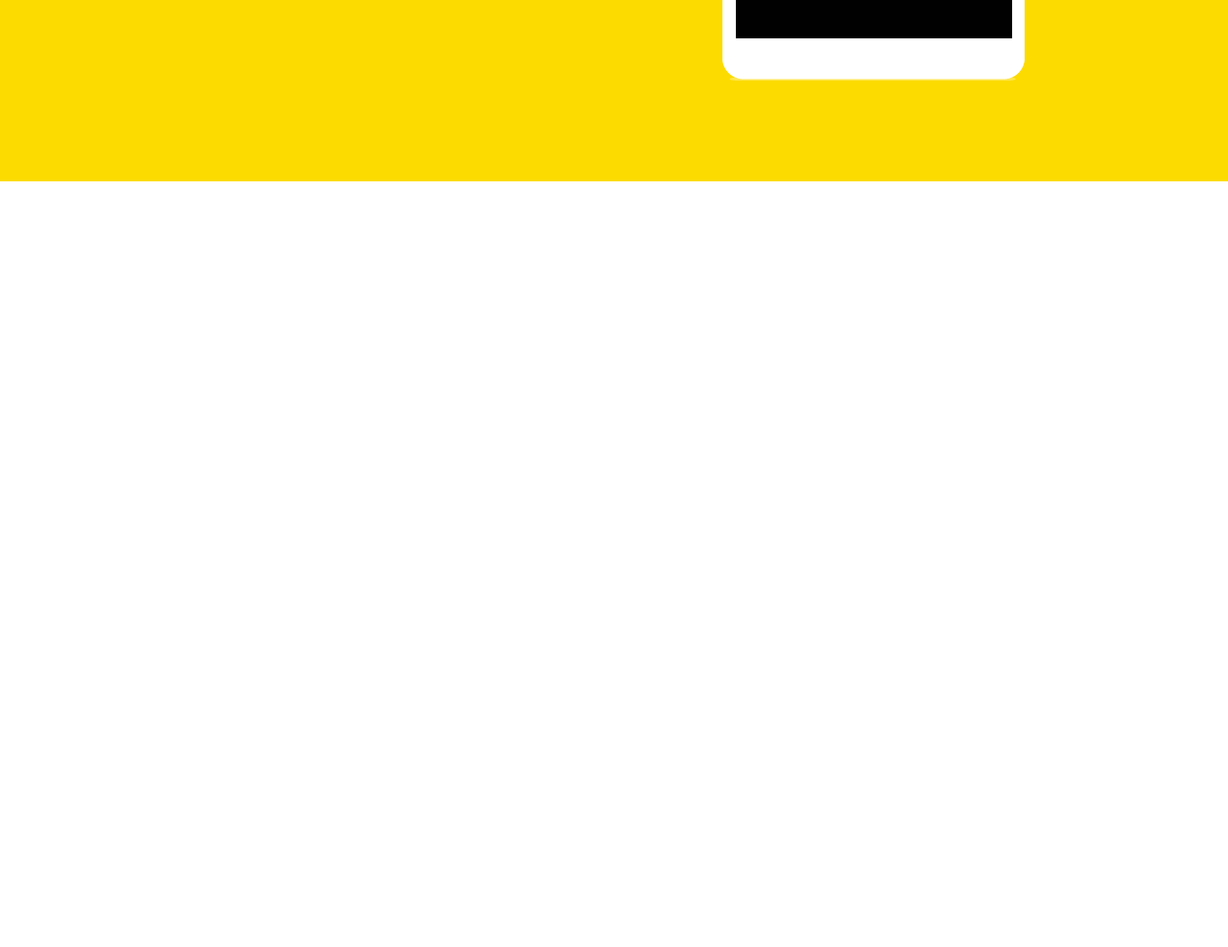
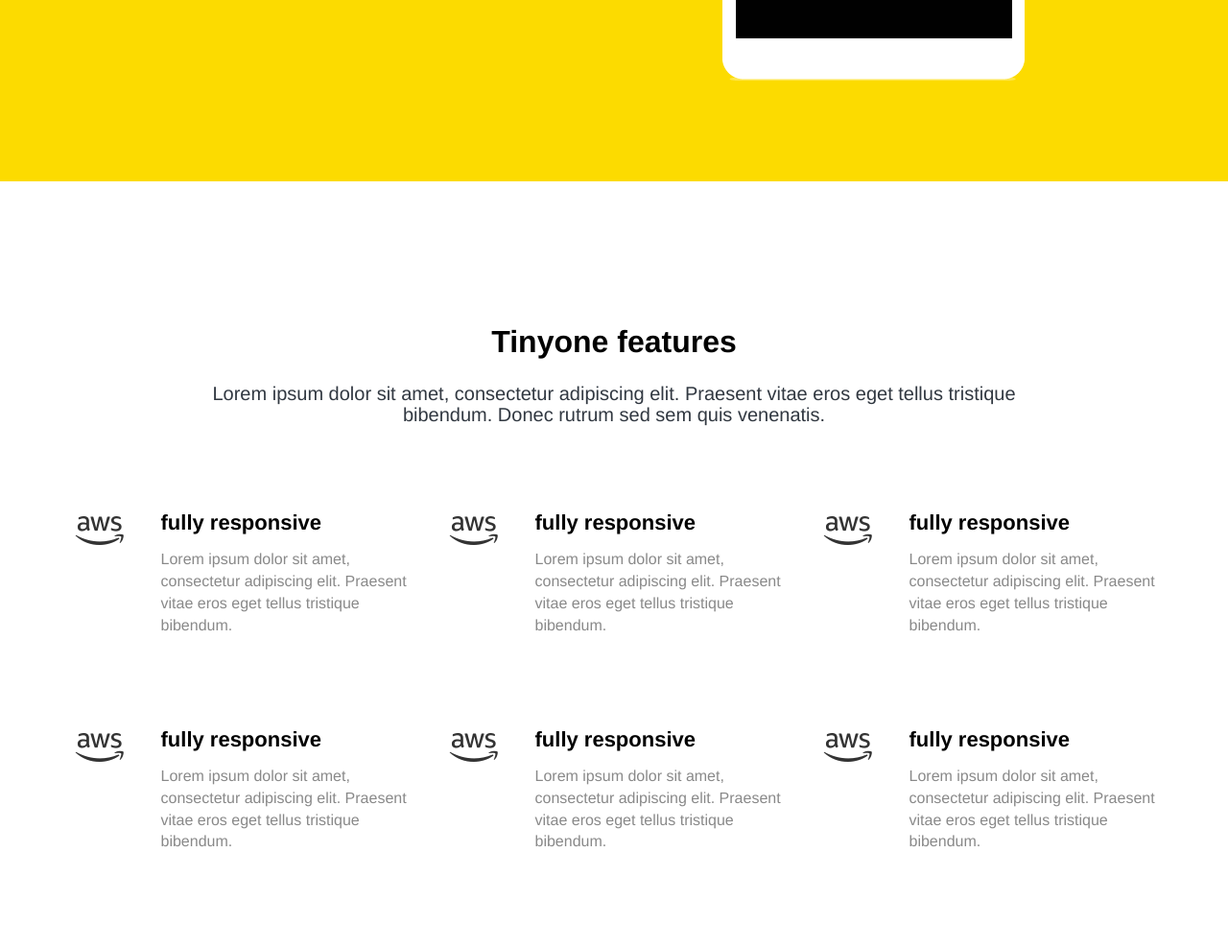
Before and after one commit to iamrk-js/tinyone, a plain HTML site: page index.html in a window 1280 px wide. Shown: the part 551-1538 px from the top of the page at 96% size. Before the commit the page ends 800 px from the top, so only its background shows below. Drawn offline with nearby package versions, Linux system fonts and the light colour scheme.

Commit message:
work on html and css of feature section

```diff
--- a/assets/css/style.css
+++ b/assets/css/style.css
@@ -26,3 +26,21 @@
 .inspiration{
     margin-top: 7.2rem;
 }
+
+
+/* features css starts here  */
+
+.features{
+    padding: 15rem 0 8.5rem;
+}
+.featuresTubmb{
+    margin-bottom: 8.5rem;
+}
+.featuresContainer{
+    padding:  0 2rem;
+    margin-bottom: 9rem;
+}
+
+.featuresTubmb i {
+    font-size: 4rem;
+}
--- a/assets/css/typography.css
+++ b/assets/css/typography.css
@@ -32,3 +32,15 @@
     display: inline-block;
     margin-right: 4rem;
 }
+
+.feaThumbHeading {
+  font-size: 2.2rem;
+  color: var(--text-color-pri);
+  font-weight: bold;
+  margin: 0 0 1.5rem;
+}
+.feaThumbPara{
+  font-size: 1.6rem;
+  font-weight: 400;
+  color: var(--text-color-q);
+}
--- a/assets/css/utility.css
+++ b/assets/css/utility.css
@@ -4,6 +4,7 @@
   --text-color-pri: #010101;
   --text-color-sec : #313841;
   --text-color-tri : #555;
+  --text-color-q : #898989;
 }
 
 
@@ -16,3 +17,12 @@ ul {
 a:is(:link, :visited) {
   text-decoration: none;
 }
+
+
+.px-20{
+  padding: 0 2rem;
+}
+
+.mb-90 {
+  margin-bottom: 9rem;
+}
--- a/index.html
+++ b/index.html
@@ -11,7 +11,13 @@
       integrity="sha384-HSMxcRTRxnN+Bdg0JdbxYKrThecOKuH5zCYotlSAcp1+c8xmyTe9GYg1l9a69psu"
       crossorigin="anonymous"
     />
-    <link rel="stylesheet" href="https://cdnjs.cloudflare.com/ajax/libs/font-awesome/6.7.1/css/all.min.css" integrity="sha512-5Hs3dF2AEPkpNAR7UiOHba+lRSJNeM2ECkwxUIxC1Q/FLycGTbNapWXB4tP889k5T5Ju8fs4b1P5z/iB4nMfSQ==" crossorigin="anonymous" referrerpolicy="no-referrer" />
+    <link
+      rel="stylesheet"
+      href="https://cdnjs.cloudflare.com/ajax/libs/font-awesome/6.7.1/css/all.min.css"
+      integrity="sha512-5Hs3dF2AEPkpNAR7UiOHba+lRSJNeM2ECkwxUIxC1Q/FLycGTbNapWXB4tP889k5T5Ju8fs4b1P5z/iB4nMfSQ=="
+      crossorigin="anonymous"
+      referrerpolicy="no-referrer"
+    />
     <!-- HTML5 shim and Respond.js for IE8 support of HTML5 elements and media queries -->
     <!-- WARNING: Respond.js doesn't work if you view the page via file:// -->
     <!--[if lt IE 9]>
@@ -66,8 +72,6 @@
 
         <div class="row">
           <div class="col-md-5">
-
-
             <div class="inspiration">
               <h1 class="pri-heading">Inspire your inspiration</h1>
 
@@ -109,6 +113,128 @@
       </div>
     </section>
 
+    <!-- ############ features section mark starts here #############  -->
+
+    <section class="features">
+      <div class="container">
+        <div class="row">
+          <div class="col-md-10 col-md-offset-1 text-center">
+            <div class="featuresContainer">
+              <h1 class="pri-heading">Tinyone features</h1>
+
+              <h2 class="sec-heading">
+                Lorem ipsum dolor sit amet, consectetur adipiscing elit.
+                Praesent vitae eros eget tellus tristique bibendum. Donec rutrum
+                sed sem quis venenatis.
+              </h2>
+            </div>
+          </div>
+        </div>
+
+        <div class="row">
+          <div class="col-sm-6 col-md-6 col-lg-4">
+            <div class="featuresTubmb">
+              <div class="row">
+                <div class="col-sm-3 col-xs-3 text-center">
+                  <i class="fa-brands fa-aws"></i>
+                </div>
+                <div class="col-sm-9 col-xs-9">
+                  <h3 class="feaThumbHeading">fully responsive</h3>
+                  <p class="feaThumbPara">
+                    Lorem ipsum dolor sit amet, consectetur adipiscing elit.
+                    Praesent vitae eros eget tellus tristique bibendum.
+                  </p>
+                </div>
+              </div>
+            </div>
+          </div>
+          <div class="col-sm-6 col-md-6 col-lg-4">
+            <div class="featuresTubmb">
+              <div class="row">
+                <div class="col-sm-3 col-xs-3 text-center">
+                  <i class="fa-brands fa-aws"></i>
+                </div>
+                <div class="col-sm-9 col-xs-9">
+                  <h3 class="feaThumbHeading">fully responsive</h3>
+                  <p class="feaThumbPara">
+                    Lorem ipsum dolor sit amet, consectetur adipiscing elit.
+                    Praesent vitae eros eget tellus tristique bibendum.
+                  </p>
+                </div>
+              </div>
+            </div>
+          </div>
+          <div class="col-sm-6 col-md-6 col-lg-4">
+            <div class="featuresTubmb">
+              <div class="row">
+                <div class="col-sm-3 col-xs-3 text-center">
+                  <i class="fa-brands fa-aws"></i>
+                </div>
+                <div class="col-sm-9 col-xs-9">
+                  <h3 class="feaThumbHeading">fully responsive</h3>
+                  <p class="feaThumbPara">
+                    Lorem ipsum dolor sit amet, consectetur adipiscing elit.
+                    Praesent vitae eros eget tellus tristique bibendum.
+                  </p>
+                </div>
+              </div>
+            </div>
+          </div>
+
+
+
+          <div class="col-sm-6 col-md-6 col-lg-4">
+            <div class="featuresTubmb">
+              <div class="row">
+                <div class="col-sm-3 col-xs-3 text-center">
+                  <i class="fa-brands fa-aws"></i>
+                </div>
+                <div class="col-sm-9 col-xs-9">
+                  <h3 class="feaThumbHeading">fully responsive</h3>
+                  <p class="feaThumbPara">
+                    Lorem ipsum dolor sit amet, consectetur adipiscing elit.
+                    Praesent vitae eros eget tellus tristique bibendum.
+                  </p>
+                </div>
+              </div>
+            </div>
+          </div>
+          <div class="col-sm-6 col-md-6 col-lg-4">
+            <div class="featuresTubmb">
+              <div class="row">
+                <div class="col-sm-3 col-xs-3 text-center">
+                  <i class="fa-brands fa-aws"></i>
+                </div>
+                <div class="col-sm-9 col-xs-9">
+                  <h3 class="feaThumbHeading">fully responsive</h3>
+                  <p class="feaThumbPara">
+                    Lorem ipsum dolor sit amet, consectetur adipiscing elit.
+                    Praesent vitae eros eget tellus tristique bibendum.
+                  </p>
+                </div>
+              </div>
+            </div>
+          </div>
+          <div class="col-sm-6 col-md-6 col-lg-4">
+            <div class="featuresTubmb">
+              <div class="row">
+                <div class="col-sm-3 col-xs-3 text-center">
+                  <i class="fa-brands fa-aws"></i>
+                </div>
+                <div class="col-sm-9 col-xs-9">
+                  <h3 class="feaThumbHeading">fully responsive</h3>
+                  <p class="feaThumbPara">
+                    Lorem ipsum dolor sit amet, consectetur adipiscing elit.
+                    Praesent vitae eros eget tellus tristique bibendum.
+                  </p>
+                </div>
+              </div>
+            </div>
+          </div>
+        </div>
+      </div>
+    </section>
+
     <!-- jQuery (necessary for Bootstrap's JavaScript plugins) -->
     <script
       src="https://code.jquery.com/jquery-1.12.4.min.js"
```
Lines whose indentation alone changed are shown as unchanged.
